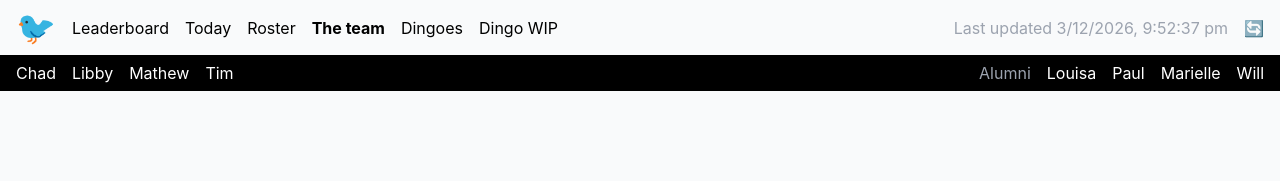
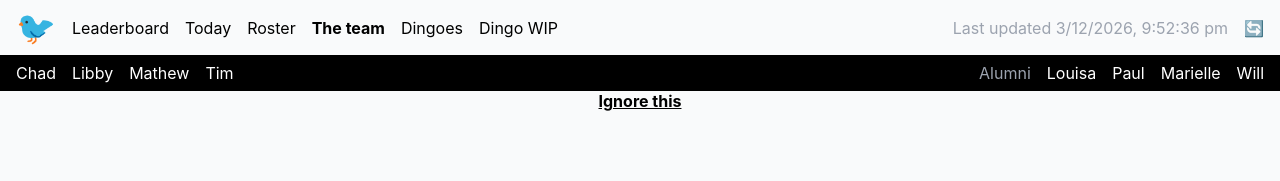
Before and after one commit to chron/squad-portal, an Eleventy site: page team.njk in a window 1280 px wide. Shown: the top 181 px of the page. Built offline with nearby package versions, Linux system fonts and the light colour scheme; Eleventy itself is replaced by a stand-in of ours; files that its build step writes are made by us from their sources; no server answers; what lodash.sortby would draw is missing.

Commit message:
Sneak in a wee link for testing referrers

```diff
--- a/_includes/team.njk
+++ b/_includes/team.njk
@@ -24,3 +24,5 @@
 </nav>
 
 {{ content | safe }}
+
+<a href="http://localhost:3000/signup?educator_signup=1">Ignore this</a>
```
